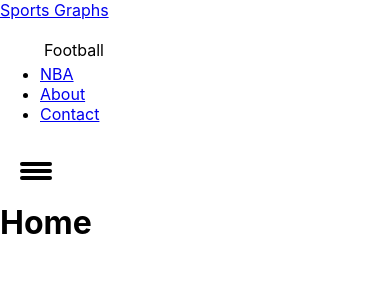
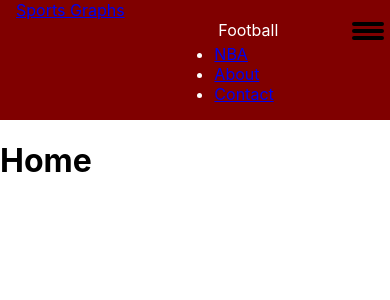
Before and after one commit to dkeyer/soccer_graphs_wesbite, a React (Create React App) app: page / in a window 390 px wide. Shown: the top 300 px of the page. Built offline with nearby package versions, Linux system fonts and the light colour scheme.

Commit message:
mobile styling

```diff
--- a/src/App.css
+++ b/src/App.css
@@ -1,3 +1,13 @@
+.nav {
+  background-color: maroon;
+  color: white;
+  display: flex;
+  justify-content: space-between;
+  align-items: stretch;
+  gap: 2rem;
+  padding: 0 1rem;
+}
+
 @media screen and (min-width: 768px){
 
 * {
```
